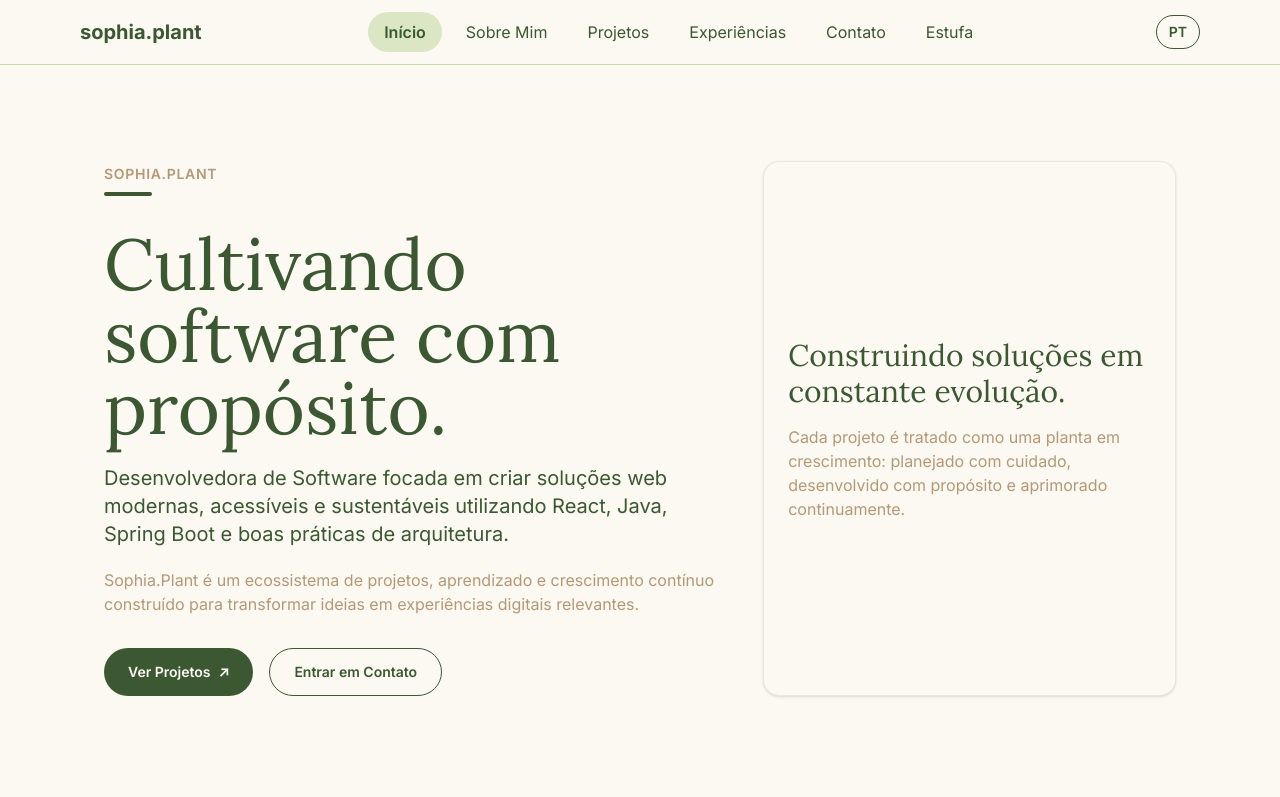
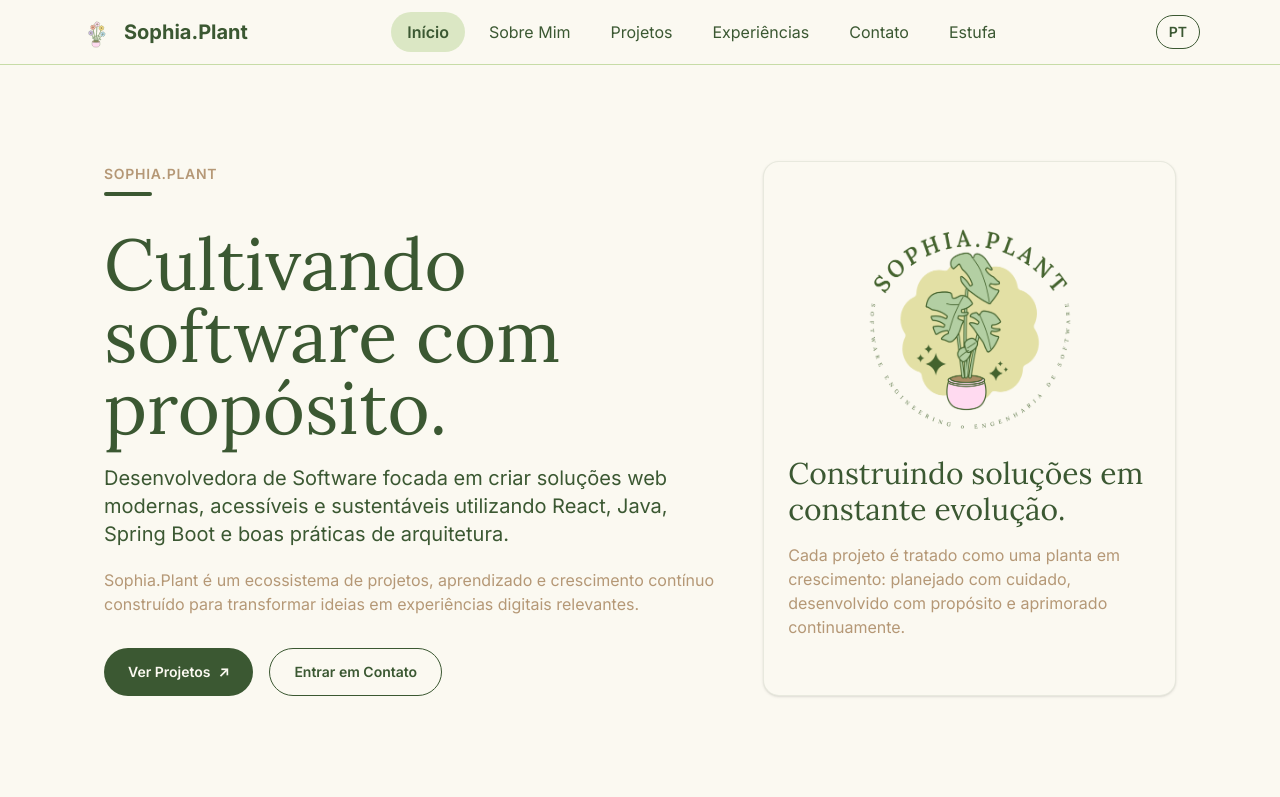
Before and after one commit to sophiaferreira1a/sophia.plant, a React (Vite) app in the folder sophia-plant/: page / in a window 1280 px wide. Shown: the top 797 px of the page. Built offline with nearby package versions, Linux system fonts and the light colour scheme.

Commit message:
feat(seo): adiciona metadados

```diff
--- a/sophia-plant/index.html
+++ b/sophia-plant/index.html
@@ -2,7 +2,7 @@
 <html lang="pt-BR">
   <head>
     <meta charset="UTF-8" />
-    <link rel="icon" type="image/svg+xml" href="/favicon.svg" />
+    <link rel="icon" type="image/svg+xml" href="/favicon.ico" />
     <meta name="viewport" content="width=device-width, initial-scale=1.0" />
     <link rel="preconnect" href="https://fonts.googleapis.com" />
     <link rel="preconnect" href="https://fonts.gstatic.com" crossorigin /> <!-- agiliza a conexão com o google -->
--- a/sophia-plant/src/layouts/Header.jsx
+++ b/sophia-plant/src/layouts/Header.jsx
@@ -3,6 +3,8 @@
 import { useState } from "react";
 import {NavLink} from "react-router-dom";
 import {useLanguage} from "../i18n/useLanguage"
+import logo from "../assets/plants/flower.svg";
+import { Link } from "react-router-dom";
 
 const links = [ /*dados do menu de renderização. (Pra mudar um texto do menu, tem que mexer no dicionário - menu.about) */
     {to: "/", key: "menu.home", end: true}, /* sem o end, essa rota ficaria "ativa" também em /sobre */
@@ -23,7 +25,20 @@ export default function Header() {
     return(
         <header className = "bg-cream border-b border-sprout sticky top-0 z-50"> {/*Gruda no topo, por cima dos outros elementos */}
             <div className="max-w-6xl mx-auto px-4 h-16 flex items-center justify-between">
-                <NavLink to="/" className="text-xl font-bold text-leaf">sophia.plant</NavLink>
+            <Link
+                to="/"
+                className="flex items-center gap-3"
+            >
+                <img
+                    src={logo}
+                    alt="Sophia.Plant"
+                    className="h-8 w-8"
+                />
+
+                <span className="text-xl font-bold text-leaf">
+                    Sophia.Plant
+                </span>
+            </Link>
                 <nav className="hidden md:flex gap-2">
                     {links.map((link) => ( /* O hidden esconde o menu horizontal no celular, mas mostra no desktop */
                         <NavLink key={link.to} to={link.to} end={link.end} className={linkClass}> {t(link.key)}</NavLink>
--- a/sophia-plant/src/pages/About.jsx
+++ b/sophia-plant/src/pages/About.jsx
@@ -105,9 +105,9 @@ function About() {
 
                 <div className="space-y-8">
                     <div>
-                        <p className="mb-3 text-sm font-semibold uppercase tracking-wider text-soil">
+                        <div className="mb-3 text-sm font-semibold udivpercase tracking-wider text-soil">
                             <Tag>{t("about.story.tag")}</Tag>
-                        </p>
+                        </div>
 
                         <h1 className="font-display text-5xl text-leaf">
                             {t("about.story.title")}
--- a/sophia-plant/src/pages/Home.jsx
+++ b/sophia-plant/src/pages/Home.jsx
@@ -1,5 +1,5 @@
 import { Link } from "react-router-dom";
-
+import logo from "../assets/sophia-plant_logo.png";
 import Button from "../components/ui/Button";
 import Card from "../components/ui/Card";
 import Tag from "../components/ui/Tag";
@@ -82,7 +82,12 @@ function Home() {
                 </div>
 
                 <Card tone="cream">
-                    <div className="flex h-full flex-col justify-center space-y-4">
+                    <div className="flex h-full flex-col items-center justify-center space-y-4">
+                        <img
+                            src={logo}
+                            alt="Sophia.Plant"
+                            className="h-55 w-55"
+                        />
                         <h2 className="font-display text-3xl text-leaf">
                           {t("home.hero.cardTitle")}
                         </h2>
```
Also changed, not shown: 1 other file (tests, documents, lock files or other folders).
